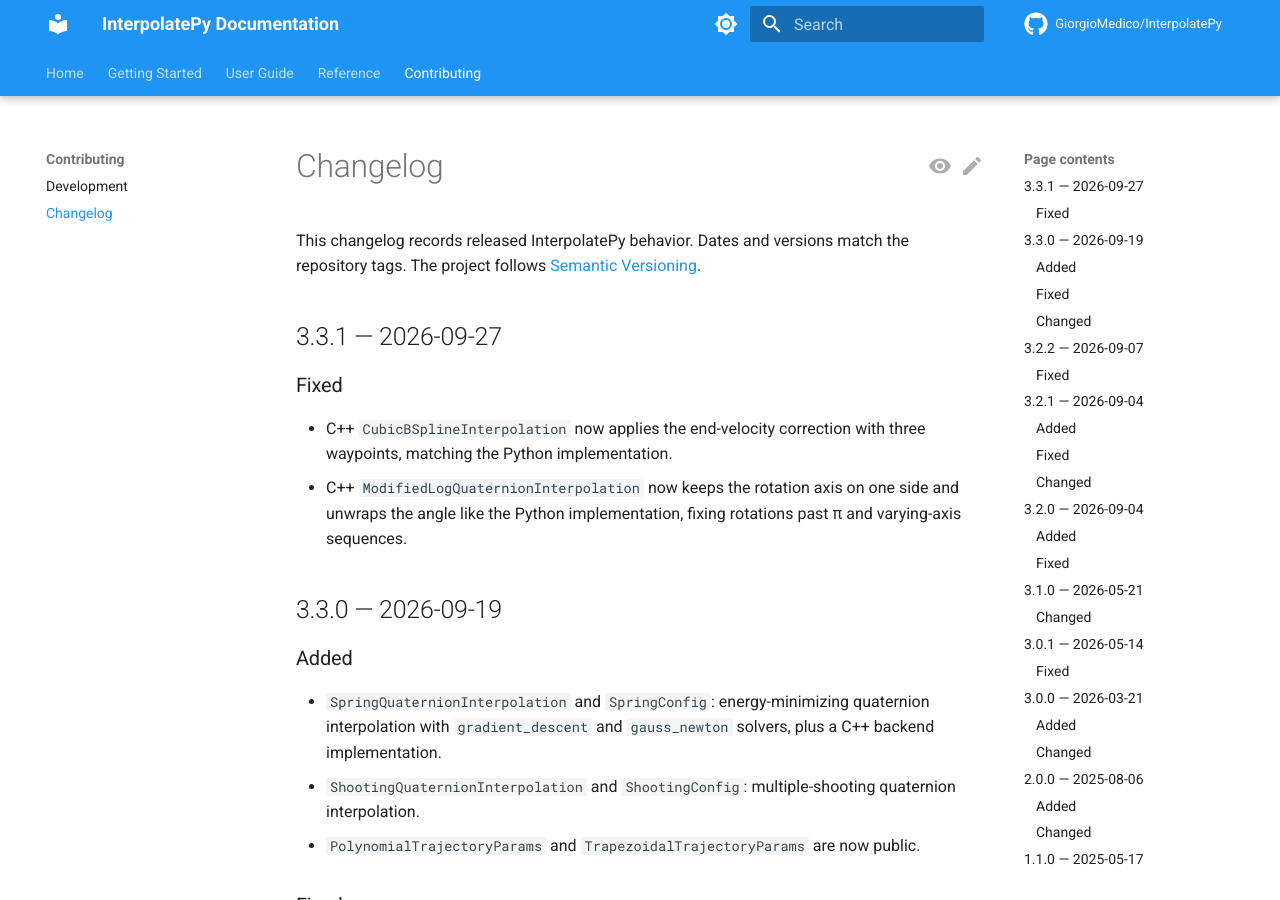
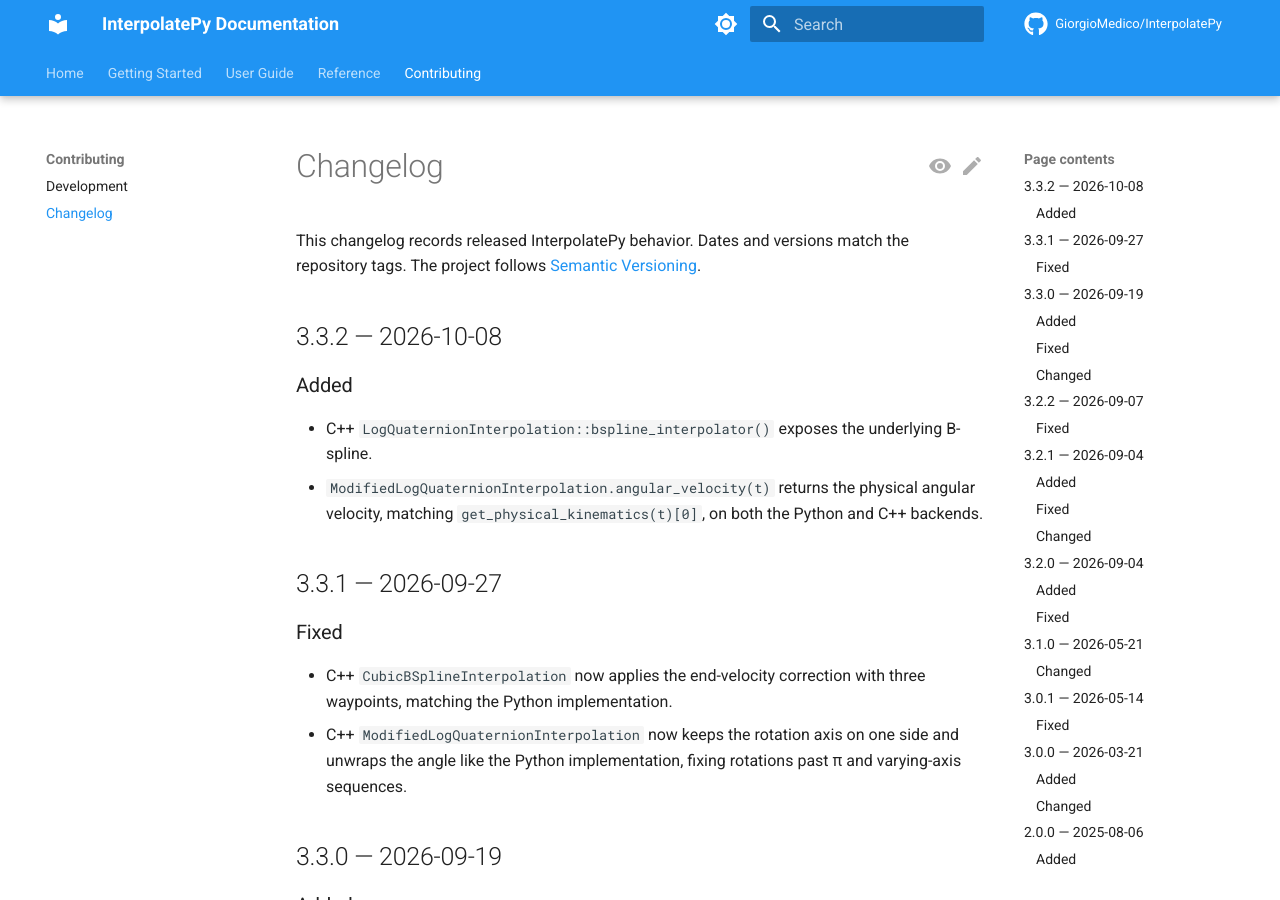
Before and after one commit to GiorgioMedico/InterpolatePy, an MkDocs documentation site: the page built from docs/changelog.md, in a window 1280 px wide and 900 px high. Built offline with MkDocs 1.6.1 and Material for MkDocs 9.7.7, drawn with Linux system fonts in a browser that asks for light colours; comment, search, counter and statistics services are not loaded; the version menu is left out.

Commit message:
chore: release 3.3.2

```diff
--- a/docs/algorithms.md
+++ b/docs/algorithms.md
@@ -1,6 +1,6 @@
 # Algorithms
 
-This guide summarizes the numerical families in InterpolatePy 3.3.1 and helps
+This guide summarizes the numerical families in InterpolatePy 3.3.2 and helps
 select between them. The [API reference](api-reference.md) supplies signatures;
 the tutorials supply complete code.
 
--- a/docs/api-reference.md
+++ b/docs/api-reference.md
@@ -1,6 +1,6 @@
 # API reference
 
-This page documents the supported Python API for InterpolatePy 3.3.1. Import
+This page documents the supported Python API for InterpolatePy 3.3.2. Import
 these objects from `interpolatepy` unless a module-qualified exception is shown.
 
 !!! note "Backend-dependent class identity"
--- a/docs/changelog.md
+++ b/docs/changelog.md
@@ -2,6 +2,16 @@
 
 This changelog records released InterpolatePy behavior. Dates and versions match
 the repository tags. The project follows [Semantic Versioning](https://semver.org/).
+
+## 3.3.2 — 2026-10-08
+
+### Added
+
+- C++ `LogQuaternionInterpolation::bspline_interpolator()` exposes the
+  underlying B-spline.
+- `ModifiedLogQuaternionInterpolation.angular_velocity(t)` returns the physical
+  angular velocity, matching `get_physical_kinematics(t)[0]`, on both the
+  Python and C++ backends.
 
 ## 3.3.1 — 2026-09-27
 
--- a/pyproject.toml
+++ b/pyproject.toml
@@ -10,7 +10,7 @@ maintainers = [
 ]
 description = "A comprehensive Python library for generating smooth trajectories and curves with precise control over position, velocity, acceleration, and jerk profiles"
 readme = "README.md"
-version = "3.3.1"
+version = "3.3.2"
 license = "MIT"
 license-files = ["LICENSE"]
 requires-python = ">=3.11"
```
Also changed, not shown: ALGORITHMS.md (+1 -1 lines), README.md (+1 -1 lines), docs/index.md (+1 -1 lines), docs/troubleshooting.md (+3 -2 lines), 2 other files.
